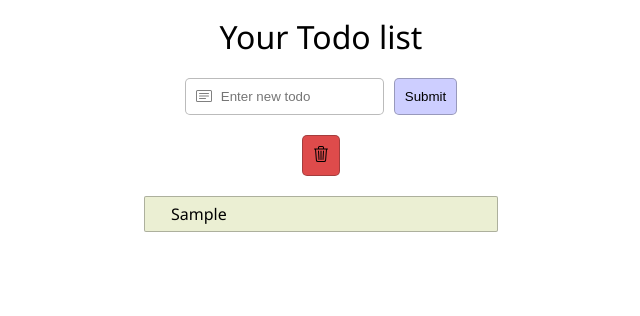
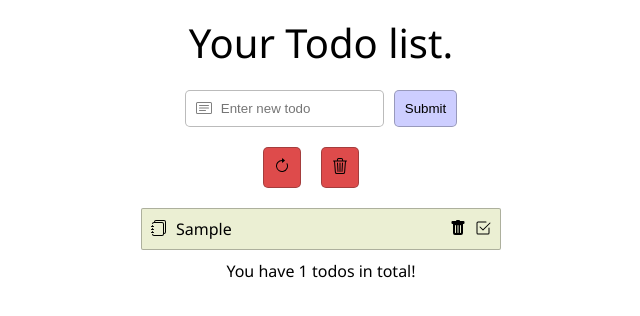
Before and after one commit to Arhonist/todosApp, a React (Create React App) app: page / in a window 1280 px wide. Both pictures are taken after typing "Sample" into the empty fields and a click on the button "Submit". Shown: the top 316 px of the page, without its empty margins (319-959 px from the left). Built offline with nearby package versions, Linux system fonts and the light colour scheme.

Commit message:
Alot of changes

```diff
--- a/package.json
+++ b/package.json
@@ -6,6 +6,7 @@
     "@testing-library/jest-dom": "^5.16.5",
     "@testing-library/react": "^13.4.0",
     "@testing-library/user-event": "^13.5.0",
+    "classnames": "^2.3.2",
     "react": "^18.2.0",
     "react-dom": "^18.2.0",
     "react-scripts": "5.0.1",
--- a/src/App.css
+++ /dev/null
@@ -1,3 +0,0 @@
-.App {
-  text-align: center;
-}
--- a/src/App.js
+++ b/src/App.js
@@ -1,11 +1,12 @@
 import { useState } from 'react';
-import './App.css';
+import styles from './App.module.css';
 import TodoForm from './components/Todos/TodoForm';
 import TodoActions from './components/Todos/TodoActions';
 import TodoList from './components/Todos/TodoList';
 
 function App() {
   const [todos, setTodos] = useState([]);
+  const [complTodos, setComplTodos] = useState([]);
 
   function pushTodo(todo) {
     let todosCopy = Object.assign([], todos);
@@ -23,19 +24,47 @@ function App() {
     setTodos([]);
   }
 
+  function setTodoAsCompl(todoIndex) {
+    let complTodosCopy = Object.assign([], complTodos);
+    complTodosCopy.push(todoIndex);
+    setComplTodos(complTodosCopy);
+  }
+
+  function setTodoAsUncompl(todoIndex) {
+    let todosCopy = Object.assign([], complTodos);
+    complTodos.splice(todoIndex, 1);
+    setComplTodos(complTodos);
+  }
+
+  function deleteComplTodos() {
+    complTodos.forEach((index) => deleteTodo(index));
+    setComplTodos([]);
+  }
+
   return (
-    <div className="App">
-      <h1
-        style={{
-          marginTop: '15px',
-          fontWeight: '100',
-        }}
-      >
-        Your Todo list
-      </h1>
-      <TodoForm pushTodo={pushTodo} />
-      {!!todos.length && <TodoActions onClickFn={deleteAllTodos} />}
-      <TodoList todos={todos} deleteTodo={deleteTodo} />
+    <div className={styles.App}>
+      <div className={styles.container}>
+        <h1 className={styles.mainHeader}>Your Todo list.</h1>
+        <TodoForm pushTodo={pushTodo} />
+
+        {todos.length ? (
+          <>
+            <TodoActions
+              deleteAllTodos={deleteAllTodos}
+              deleteComplTodos={deleteComplTodos}
+            />{' '}
+            <TodoList
+              todos={todos}
+              deleteTodo={deleteTodo}
+              setTodoAsCompl={setTodoAsCompl}
+              setTodoAsUncompl={setTodoAsUncompl}
+            />
+            <p>You have {todos.length} todos in total!</p>
+          </>
+        ) : (
+          <p>Your Todo list is empty!</p>
+        )}
+      </div>
     </div>
   );
 }
--- /dev/null
+++ b/src/App.module.css
@@ -0,0 +1,14 @@
+.App {
+  text-align: center;
+}
+
+.container {
+  margin: 0 auto;
+  max-width: 74%;
+}
+
+.mainHeader {
+  margin-top: 15px;
+  font-weight: 100;
+  font-size: 40px;
+}
--- a/src/components/Todos/Todo.js
+++ b/src/components/Todos/Todo.js
@@ -1,9 +1,32 @@
 import styles from './Todo.module.css';
+import cn from 'classnames';
 
 function Todo({ id, deleteTodo, todoText }) {
   return (
-    <div className={styles.todoCart} onDoubleClick={() => deleteTodo(id)}>
-      {todoText}
+    <div className={cn(styles.todoCard)} onDoubleClick={() => deleteTodo(id)}>
+      <svg width="16" height="16" className={styles.journalIcon}>
+        <path d="M5 0h8a2 2 0 0 1 2 2v10a2 2 0 0 1-2 2 2 2 0 0 1-2 2H3a2 2 0 0 1-2-2h1a1 1 0 0 0 1 1h8a1 1 0 0 0 1-1V4a1 1 0 0 0-1-1H3a1 1 0 0 0-1 1H1a2 2 0 0 1 2-2h8a2 2 0 0 1 2 2v9a1 1 0 0 0 1-1V2a1 1 0 0 0-1-1H5a1 1 0 0 0-1 1H3a2 2 0 0 1 2-2z" />
+        <path d="M1 6v-.5a.5.5 0 0 1 1 0V6h.5a.5.5 0 0 1 0 1h-2a.5.5 0 0 1 0-1H1zm0 3v-.5a.5.5 0 0 1 1 0V9h.5a.5.5 0 0 1 0 1h-2a.5.5 0 0 1 0-1H1zm0 2.5v.5H.5a.5.5 0 0 0 0 1h2a.5.5 0 0 0 0-1H2v-.5a.5.5 0 0 0-1 0z" />
+      </svg>
+
+      <p className={styles.cardText}>{todoText}</p>
+
+      <svg
+        width="16"
+        height="16"
+        className={cn(styles.trashIcon, styles.icon)}
+        onClick={() => deleteTodo(id)}
+      >
+        <path d="M2.5 1a1 1 0 0 0-1 1v1a1 1 0 0 0 1 1H3v9a2 2 0 0 0 2 2h6a2 2 0 0 0 2-2V4h.5a1 1 0 0 0 1-1V2a1 1 0 0 0-1-1H10a1 1 0 0 0-1-1H7a1 1 0 0 0-1 1H2.5zm3 4a.5.5 0 0 1 .5.5v7a.5.5 0 0 1-1 0v-7a.5.5 0 0 1 .5-.5zM8 5a.5.5 0 0 1 .5.5v7a.5.5 0 0 1-1 0v-7A.5.5 0 0 1 8 5zm3 .5v7a.5.5 0 0 1-1 0v-7a.5.5 0 0 1 1 0z" />
+      </svg>
+      <svg
+        width="16"
+        height="16"
+        className={cn(styles.checkSquare, styles.icon)}
+      >
+        <path d="M3 14.5A1.5 1.5 0 0 1 1.5 13V3A1.5 1.5 0 0 1 3 1.5h8a.5.5 0 0 1 0 1H3a.5.5 0 0 0-.5.5v10a.5.5 0 0 0 .5.5h10a.5.5 0 0 0 .5-.5V8a.5.5 0 0 1 1 0v5a1.5 1.5 0 0 1-1.5 1.5H3z" />
+        <path d="m8.354 10.354 7-7a.5.5 0 0 0-.708-.708L8 9.293 5.354 6.646a.5.5 0 1 0-.708.708l3 3a.5.5 0 0 0 .708 0z" />
+      </svg>
     </div>
   );
 }
--- a/src/components/Todos/Todo.module.css
+++ b/src/components/Todos/Todo.module.css
@@ -1,11 +1,43 @@
-.todoCart {
+.todoCard {
   background-color: rgba(156, 177, 39, 0.205);
   width: 340px;
   border: 1px solid rgba(30, 30, 30, 0.3);
   border-radius: 2px;
   margin: 10px auto;
-  padding: 6px;
-  text-indent: 20px;
+  padding: 9px;
   text-align: left;
   transition: 0.4s;
+  word-wrap: break-word;
+  font-weight: 100;
+  position: relative;
 }
+
+.cardText {
+  text-indent: 25px;
+}
+
+.journalIcon {
+  top: 11px;
+  position: absolute;
+}
+
+.trashIcon {
+  position: absolute;
+  right: 34px;
+  top: 11px;
+}
+
+.checkSquare {
+  position: absolute;
+  right: 9px;
+  top: 11px;
+}
+
+.icon {
+  transition: 0.3s;
+}
+
+.icon:hover {
+  cursor: pointer;
+  transform: scale(1.1);
+}
--- a/src/components/Todos/TodoActions.js
+++ b/src/components/Todos/TodoActions.js
@@ -1,16 +1,28 @@
 import Button from '../UI/Button';
 import styles from './TodoActions.module.css';
 
-function TodoActions({ onClickFn }) {
+function TodoActions({ deleteAllTodos, deleteComplTodos }) {
   return (
     <div className={styles.todoActionsBlock}>
-      <Button onClickFn={onClickFn}>
+      <Button onClickFn={deleteAllTodos} datatitle="Delete all todos">
         <svg
           xmlns="http://www.w3.org/2000/svg"
           width="16"
           height="16"
           fill="currentColor"
-          class="bi bi-trash3"
+          viewBox="0 0 16 16"
+        >
+          <path d="M8 3a5 5 0 1 0 4.546 2.914.5.5 0 0 1 .908-.417A6 6 0 1 1 8 2v1z" />
+          <path d="M8 4.466V.534a.25.25 0 0 1 .41-.192l2.36 1.966c.12.1.12.284 0 .384L8.41 4.658A.25.25 0 0 1 8 4.466z" />
+        </svg>
+      </Button>
+
+      <Button onClickFn={deleteComplTodos} datatitle="Delete completed todos">
+        <svg
+          xmlns="http://www.w3.org/2000/svg"
+          width="16"
+          height="16"
+          fill="currentColor"
           viewBox="0 0 16 16"
         >
           <path d="M6.5 1h3a.5.5 0 0 1 .5.5v1H6v-1a.5.5 0 0 1 .5-.5ZM11 2.5v-1A1.5 1.5 0 0 0 9.5 0h-3A1.5 1.5 0 0 0 5 1.5v1H2.506a.58.58 0 0 0-.01 0H1.5a.5.5 0 0 0 0 1h.538l.853 10.66A2 2 0 0 0 4.885 16h6.23a2 2 0 0 0 1.994-1.84l.853-10.66h.538a.5.5 0 0 0 0-1h-.995a.59.59 0 0 0-.01 0H11Zm1.958 1-.846 10.58a1 1 0 0 1-.997.92h-6.23a1 1 0 0 1-.997-.92L3.042 3.5h9.916Zm-7.487 1a.5.5 0 0 1 .528.47l.5 8.5a.5.5 0 0 1-.998.06L5 5.03a.5.5 0 0 1 .47-.53Zm5.058 0a.5.5 0 0 1 .47.53l-.5 8.5a.5.5 0 1 1-.998-.06l.5-8.5a.5.5 0 0 1 .528-.47ZM8 4.5a.5.5 0 0 1 .5.5v8.5a.5.5 0 0 1-1 0V5a.5.5 0 0 1 .5-.5Z" />
--- a/src/components/Todos/TodoForm.js
+++ b/src/components/Todos/TodoForm.js
@@ -6,7 +6,10 @@ function TodoForm({ pushTodo }) {
 
   function handleFormSubmit(event) {
     event.preventDefault();
-    if (todo.trim() === '') return;
+    if (todo.trim() === '') {
+      alert('Enter non-empty todo!');
+      return;
+    }
     pushTodo(todo);
     setTodo('');
   }
--- a/src/components/UI/Button.js
+++ b/src/components/UI/Button.js
@@ -1,12 +1,12 @@
 import styles from './Button.module.css';
 
 function Button(props) {
-  const { children, onClickFn } = props;
+  const { children, onClickFn, datatitle } = props;
   return (
     <button
       onClick={onClickFn}
       className={styles.universalButton}
-      dataTitle="Reset todos"
+      datatitle={datatitle}
     >
       {children}
     </button>
--- a/src/components/UI/Button.module.css
+++ b/src/components/UI/Button.module.css
@@ -5,6 +5,7 @@
   border-radius: 5px;
   cursor: pointer;
   transition: all 0.3s ease-in-out;
+  margin-right: 20px;
 }
 
 .universalButton:hover {
@@ -19,7 +20,7 @@
   position: absolute;
   visibility: hidden;
   padding: 5px 9px;
-  margin-top: 11px;
+  margin-top: 22px;
   transition: all 0.3s ease-in-out;
 }
 
```
Also changed, not shown: 1 other file (tests, documents, lock files or other folders).
